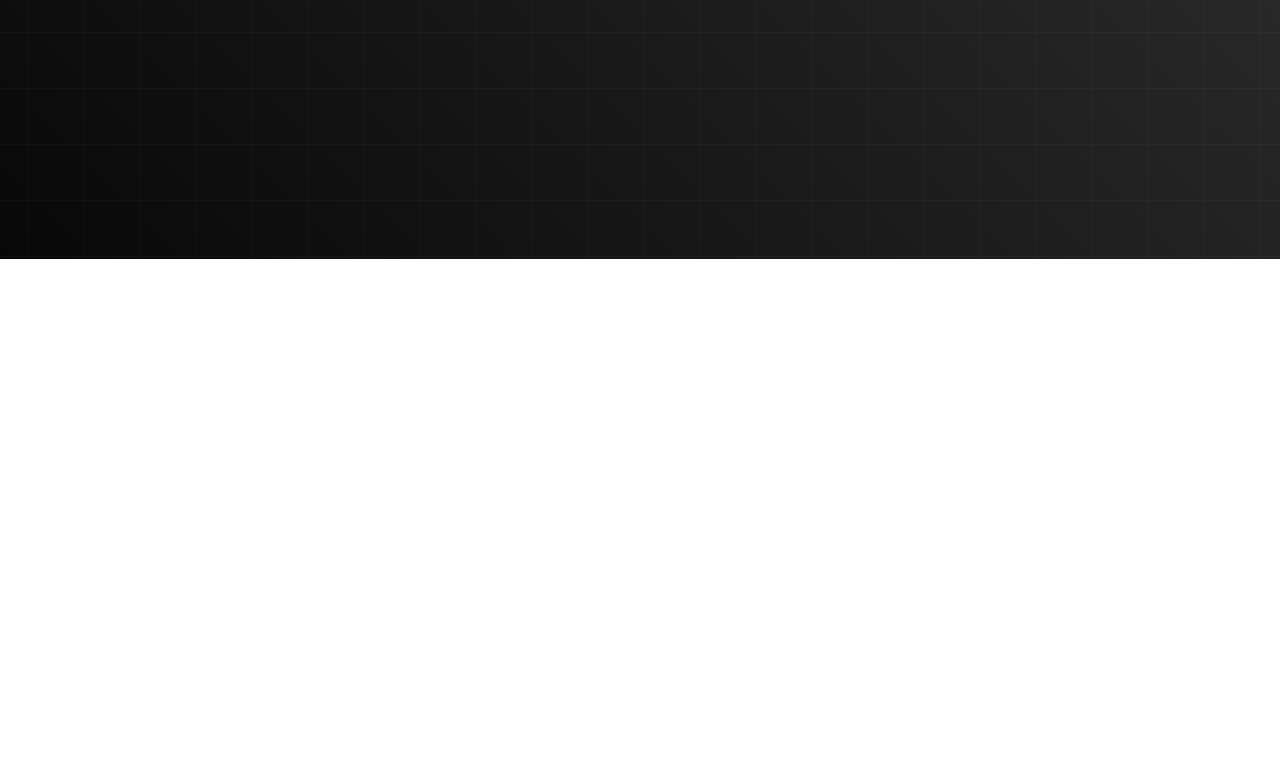
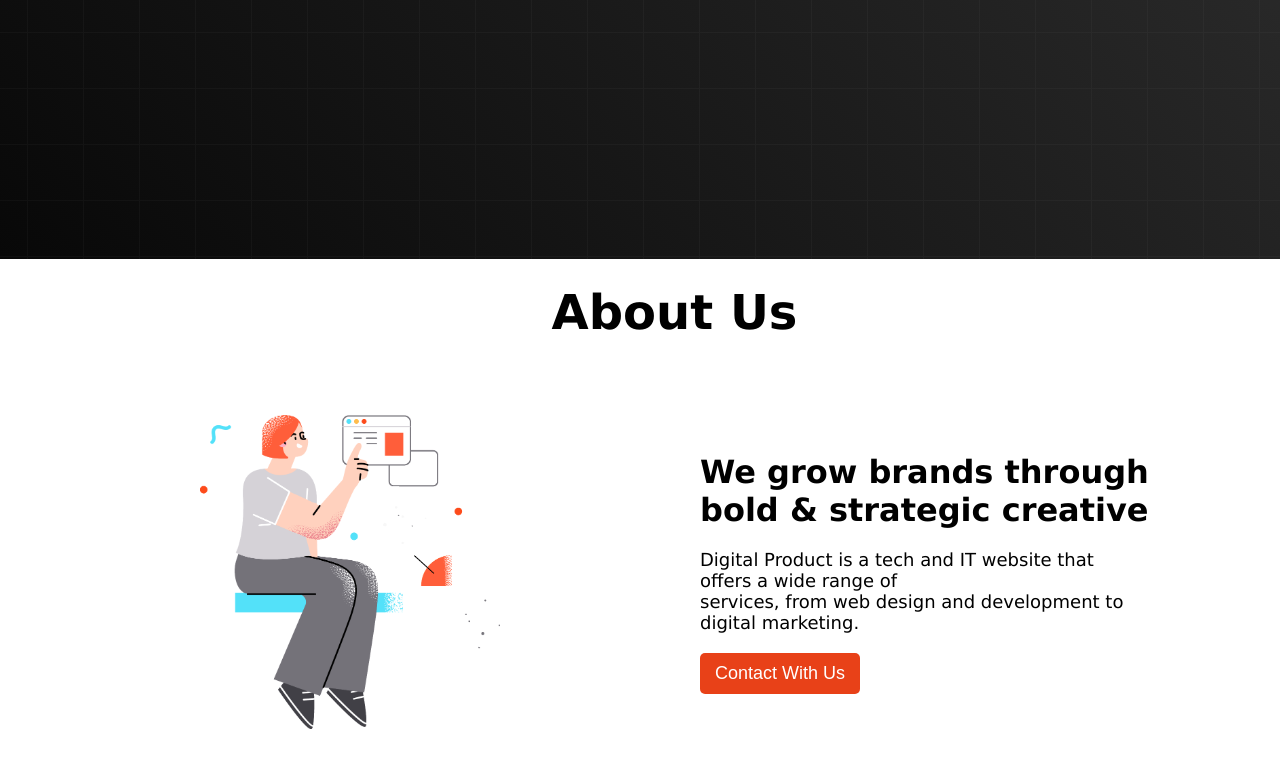
Before and after one commit to engsabbir/digital-product, a plain HTML site: page index.html in a window 1280 px wide. Shown: the part 641-1424 px from the top of the page. Before the commit the page ends 920 px from the top, so only its background shows below. Drawn offline with Linux system fonts and the light colour scheme.

Commit message:
about section added

```diff
--- a/index.html
+++ b/index.html
@@ -28,7 +28,7 @@
             <div class="banner-text">
                 <h1 class="banner-title">Better design for <br>your digital products</h1>
                 <p class="banner-paragraph">We are a creative studio specializing in UI/UX design, development and strategy.</p>
-                <button class="explore-btn">Explore More</button>
+                <button class="btn">Explore More</button>
             </div>
             <div class="banner-img">
                 <img src="images/banner.png" alt="">
@@ -37,7 +37,21 @@
         <!-- banner-container end  -->
     </header>
     <!-- header section end  -->
-    <main></main>
+    <main>
+        <!-- about section start -->
+        <h1 class="section-title">About Us</h1>
+        <div class="about-section">
+            <div class="about-img">
+                <img src="images/section.png" alt="">
+            </div>
+            <div class="about-text">
+                <h1>We grow brands through <br> bold & strategic creative</h1>
+                <p>Digital Product is a tech and IT website that offers a wide range of <br>services, from web design and development to digital marketing.</p>
+                <button class="contact-btn">Contact With Us</button>
+            </div>
+        </div>
+        <!-- about section end -->
+    </main>
     <footer></footer>
 </body>
 </html>
--- a/style.css
+++ b/style.css
@@ -4,7 +4,7 @@
 }
 body{
     font-family:Verdana, Geneva, Tahoma, sans-serif;
-    width: 1345px;
+    width: 1349px;
 }
 .container{
     background-color: rgb(73, 71, 71);
@@ -55,7 +55,7 @@ body{
 .banner-paragraph{
     margin-bottom: 20px;
 }
-.explore-btn{
+.btn{
     cursor: pointer;
     padding: 10px 15px;
     font-size: 18px;
@@ -64,10 +64,46 @@ body{
     border: none;
     border-radius: 5px;
 }
-.explore-btn:hover{
+.btn:hover{
     color: #e84118;
     background-color: white;
 }
 .banner-img img{
     width: 300px;
 }
+/* about section  */
+.about-section{
+    display: flex;
+    justify-content: space-around;
+    align-items: center;
+    padding: 50px 200px;
+}
+.about-img img{
+    width: 300px;
+}
+.about-text{
+    margin-left: 200px;
+}
+.section-title{
+    text-align: center;
+    margin: 25px 0px;
+    font-size: 3rem;
+}
+.about-text p{
+    margin-top: 20px;
+    font-size: 18px;
+}
+.contact-btn{
+    cursor: pointer;
+    padding: 10px 15px;
+    font-size: 18px;
+    color: white;
+    background-color: #e84118;
+    border: none;
+    border-radius: 5px;
+    margin-top: 20px;
+}
+.contact-btn:hover{
+    color: #e84118;
+    background-color: rgb(0, 0, 0);
+}
```
